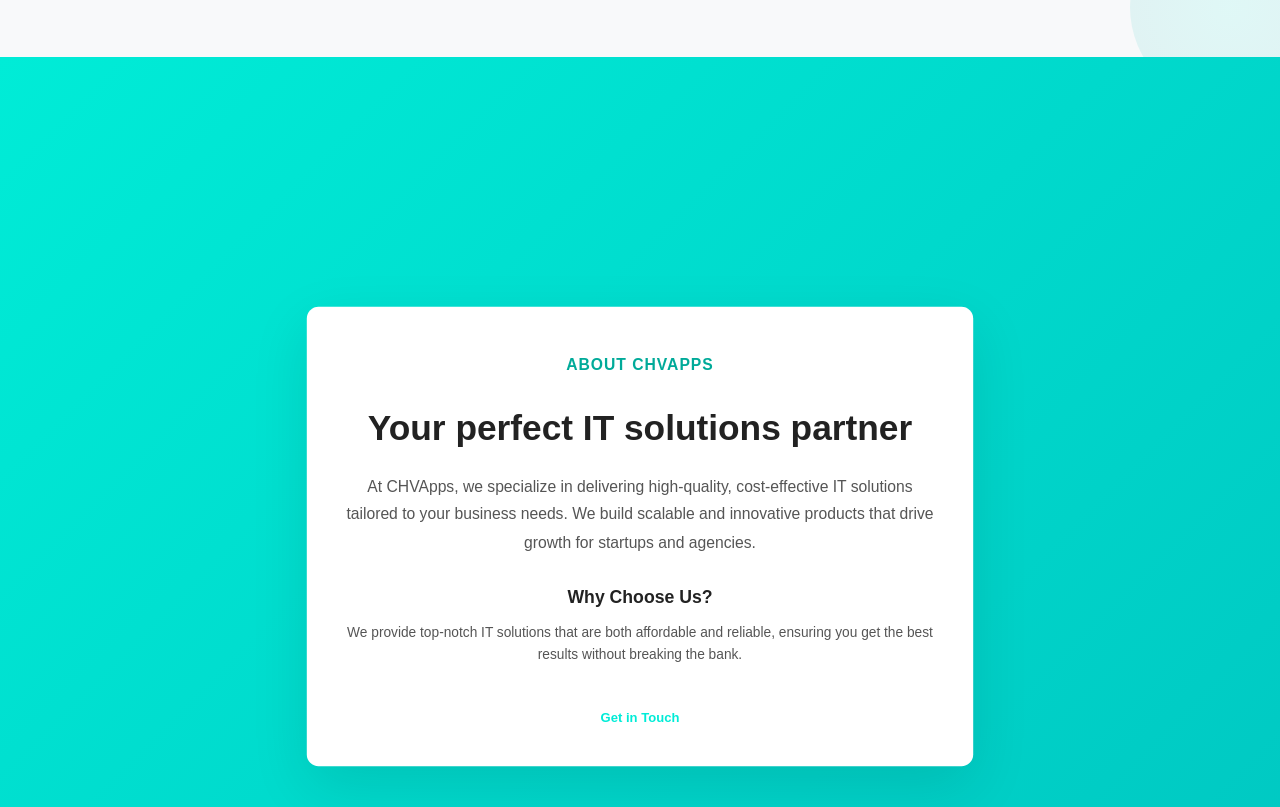
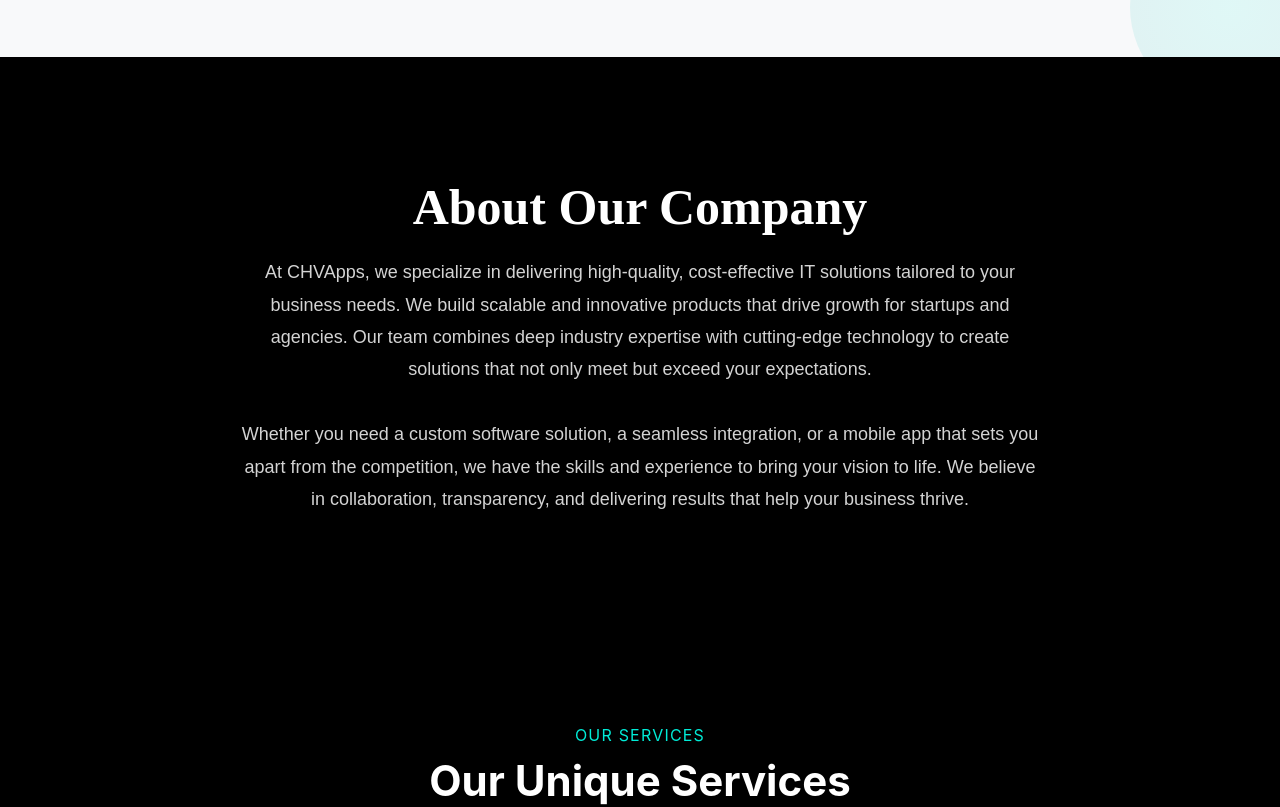
Before and after one commit to CHVApps/CHVapps-latest, a React (Create React App) app: page / in a window 1280 px wide. Shown: the part 1100-1907 px from the top of the page. Built offline with nearby package versions, Linux system fonts and the light colour scheme.

Commit message:
all done

```diff
--- a/src/pages/HomePage.css
+++ b/src/pages/HomePage.css
@@ -829,155 +829,69 @@
 /* section 3 */
 .home-section3-wrapper {
   padding: 80px 10px;
-  background: linear-gradient(135deg, #00ecd7, #00c6c1);
   display: flex;
   justify-content: center;
   align-items: center;
-  height: 100vh;
+  background-color: #000000;
+  position: relative;
+  overflow: hidden;
 }
 
 .home-section3-container {
-  display: flex;
-  justify-content: center;
-  align-items: center;
+  text-align: center;
   width: 100%;
-  text-align: center;
-}
-
-.home-section3-card {
-  background-color: #fff;
-  padding: 30px 40px;
-  border-radius: 12px;
-  box-shadow: 0 20px 60px rgba(0, 0, 0, 0.1);
-  width: 100%;
-  max-width: 600px;
-  transform: scale(0.98);
-  transition: transform 0.3s ease-in-out;
-}
-
-.home-section3-card:hover {
-  transform: scale(1);
-}
-
-.home-section3-subheading {
-  font-size: 16px;
-  color: #00aa99;
-  text-transform: uppercase;
-  letter-spacing: 1px;
-  margin-bottom: 10px;
+}
+
+.home-section3-heading {
+  font-size: 50px;
   font-weight: 700;
-}
-
-.home-section3-heading {
-  font-size: 36px;
-  font-weight: 700;
-  color: #222;
+  color: #ffffff;
   margin-bottom: 20px;
-  line-height: 1.4;
-  transition: color 0.3s ease;
-}
-
-.home-section3-heading:hover {
-  color: #00cabb;
+  font-family: 'Dancing Script', cursive;
+  text-shadow: 3px 3px 20px rgba(0, 0, 0, 0.5);
 }
 
 .home-section3-description {
-  font-size: 16px;
-  color: #555;
-  margin-bottom: 20px;
+  font-size: 18px;
+  color: #d3d3d3;
+  margin-bottom: 30px;
   line-height: 1.8;
-}
-
-.home-section3-feature-title {
-  font-size: 18px;
-  font-weight: 600;
-  color: #222;
-  margin-bottom: 8px;
-}
-
-.home-section3-feature-desc {
-  font-size: 14px;
-  color: #555;
-  line-height: 1.6;
-}
-
-.home-section3-btn {
-  padding: 12px 28px;
-  background: #fff;
-  border: none;
-  border-radius: 8px;
-  color: #00ecd7;
-  font-weight: 600;
-  cursor: pointer;
-  transition: background 0.3s ease, transform 0.3s ease;
-  margin-top: 20px;
-}
-
-.home-section3-btn:hover {
-  background: #00cabb;
-  transform: translateY(-2px);
-}
-
-@keyframes fadeIn {
-  0% {
-    opacity: 0;
-    transform: translateY(50px);
-  }
-  100% {
-    opacity: 1;
-    transform: translateY(0);
-  }
+  max-width: 800px;
+  margin-left: auto;
+  margin-right: auto;
 }
 
 @media screen and (max-width: 1024px) {
   .home-section3-heading {
-    font-size: 30px;
+    font-size: 42px;
+  }
+
+  .home-section3-description {
+    font-size: 16px;
+  }
+}
+
+@media screen and (max-width: 768px) {
+  .home-section3-heading {
+    font-size: 36px;
   }
 
   .home-section3-description {
     font-size: 14px;
   }
-
-  .home-section3-btn {
-    padding: 10px 24px;
-    font-size: 14px;
-  }
-}
-
-@media screen and (max-width: 768px) {
-  .home-section3-container {
-    flex-direction: column;
-    align-items: center;
-  }
-
-  .home-section3-heading {
-    font-size: 26px;
-  }
-
-  .home-section3-description {
-    font-size: 14px;
-  }
-
-  .home-section3-btn {
-    padding: 10px 22px;
-    font-size: 15px;
-  }
 }
 
 @media screen and (max-width: 500px) {
   .home-section3-heading {
-    font-size: 22px;
+    font-size: 28px;
   }
 
   .home-section3-description {
     font-size: 12px;
   }
-
-  .home-section3-btn {
-    padding: 8px 20px;
-    font-size: 13px;
-  }
-}
+}
+
+
 
 
 
--- a/src/pages/HomePage.js
+++ b/src/pages/HomePage.js
@@ -1,6 +1,6 @@
 import React, { useEffect, useState } from 'react';
 import { useNavigate } from 'react-router-dom';
-import { FaBolt, FaArrowRight, FaCheck } from 'react-icons/fa';
+import { FaBolt, FaArrowRight, FaCheck, FaEnvelope } from 'react-icons/fa';
 import Navbar from './Navbar';
 import Footer from './Footer';
 import './HomePage.css';
@@ -386,24 +386,13 @@
 
       <section className="home-section3-wrapper">
   <div className="home-section3-container">
-    <div className="home-section3-card">
-      <h4 className="home-section3-subheading">About CHVApps</h4>
-      <h2 className="home-section3-heading">
-        Your perfect IT solutions partner
-      </h2>
-      <p className="home-section3-description">
-        At CHVApps, we specialize in delivering high-quality, cost-effective IT solutions tailored to your business needs. We build scalable and innovative products that drive growth for startups and agencies.
-      </p>
+    <h2 className="home-section3-heading">About Our Company</h2>
+    <p className="home-section3-description">
+  At CHVApps, we specialize in delivering high-quality, cost-effective IT solutions tailored to your business needs. We build scalable and innovative products that drive growth for startups and agencies. Our team combines deep industry expertise with cutting-edge technology to create solutions that not only meet but exceed your expectations.
+  <br /><br />
+  Whether you need a custom software solution, a seamless integration, or a mobile app that sets you apart from the competition, we have the skills and experience to bring your vision to life. We believe in collaboration, transparency, and delivering results that help your business thrive.
+  </p>
 
-      <h5 className="home-section3-feature-title">Why Choose Us?</h5>
-      <p className="home-section3-feature-desc">
-        We provide top-notch IT solutions that are both affordable and reliable, ensuring you get the best results without breaking the bank.
-      </p>
-
-      <button className="home-section3-btn" onClick={() => handleLinkClick('/contact')}>
-        Get in Touch
-      </button>
-    </div>
   </div>
 </section>
 
```
